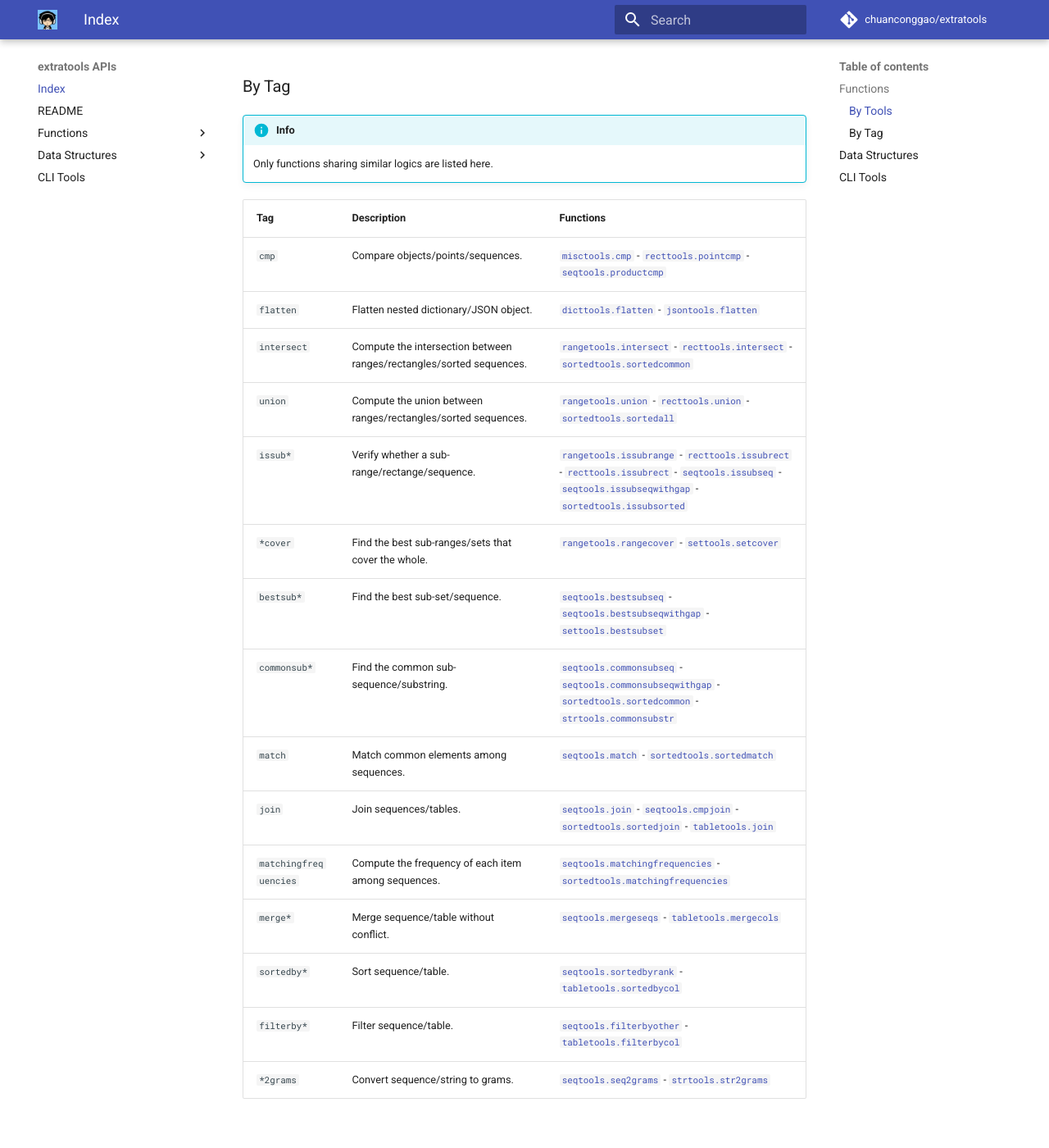
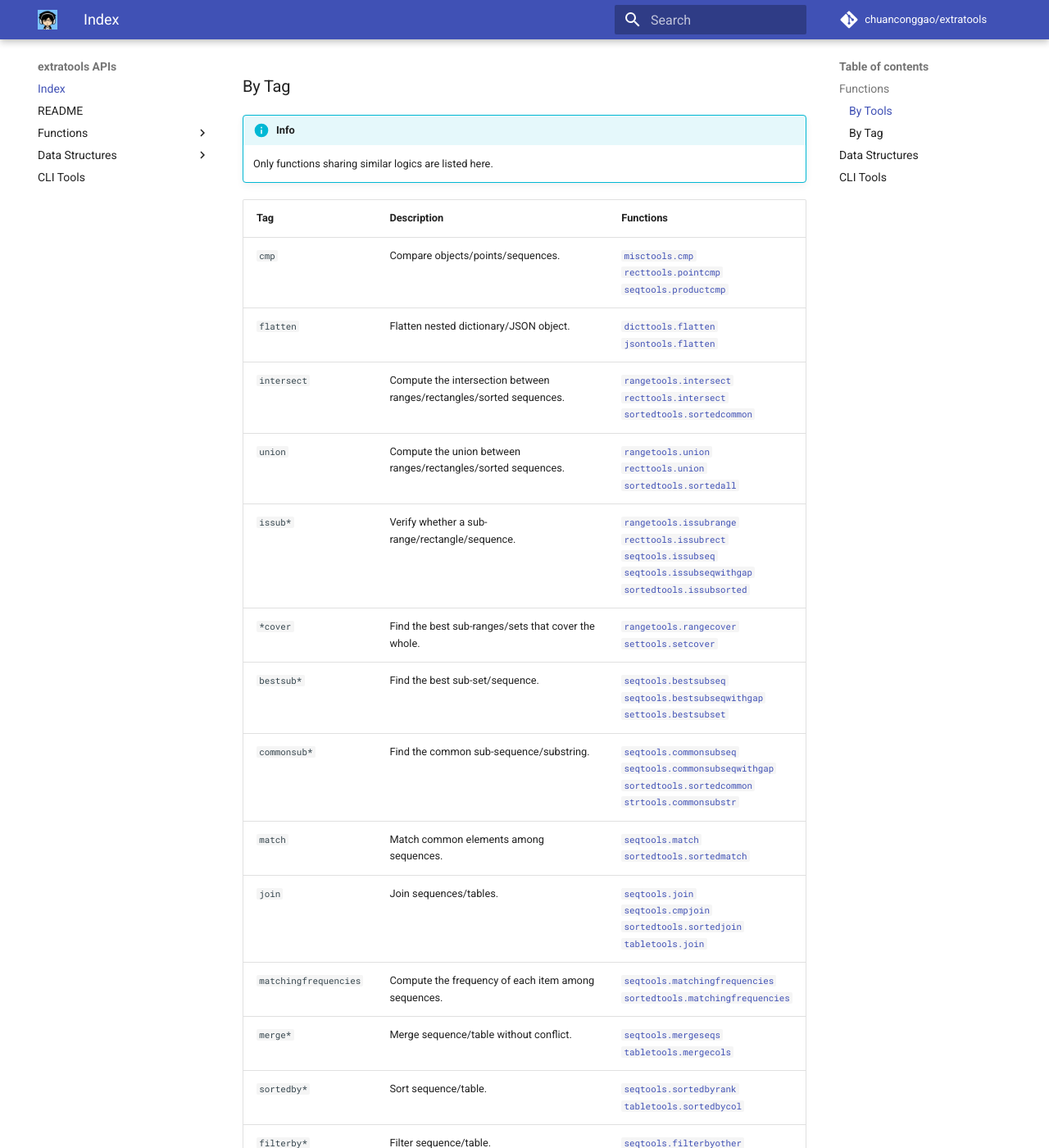
Before and after one commit to chuanconggao/extratools, an MkDocs documentation site: the page built from docs/index.md, in a window 1280 px wide and 1400 px high, scrolled down 1149 px. Shown: the whole window at 82% size. Built offline with MkDocs 1.6.1 and Material for MkDocs 9.7.7, drawn with Linux system fonts in a browser that asks for light colours; comment, search, counter and statistics services are not loaded; old or Windows-style settings are respelled for this version of MkDocs.

Commit message:
Improve index of docs

```diff
--- /dev/null
+++ b/docs/extra.css
@@ -0,0 +1,3 @@
+code {
+    word-break: normal !important;
+}
--- a/docs/index.md
+++ b/docs/index.md
@@ -32,21 +32,21 @@ Tools                                  | # Functions | Description
 
 Tag                   | Description                                                          | Functions
 ----                  | ----                                                                 | ----
-`cmp`                 | Compare objects/points/sequences.                                    | [`misctools.cmp`](functions/misctools#cmp) - [`recttools.pointcmp`](functions/recttools#pointcmp) - [`seqtools.productcmp`](functions/seqtools#productcmp)
-`flatten`             | Flatten nested dictionary/JSON object.                               | [`dicttools.flatten`](functions/dicttools#flatten) - [`jsontools.flatten`](functions/jsontools#flatten)
-`intersect`           | Compute the intersection between ranges/rectangles/sorted sequences. | [`rangetools.intersect`](functions/rangetools#intersect) - [`recttools.intersect`](functions/recttools#intersect) - [`sortedtools.sortedcommon`](functions/sortedtools#sortedcommon)
-`union`               | Compute the union between ranges/rectangles/sorted sequences.        | [`rangetools.union`](functions/rangetools#union) - [`recttools.union`](functions/recttools#union) - [`sortedtools.sortedall`](functions/sortedtools#sortedall)
-`issub*`              | Verify whether a sub-range/rectange/sequence.                        | [`rangetools.issubrange`](functions/rangetools#issubrange) - [`recttools.issubrect`](functions/recttools#issubrect) - [`recttools.issubrect`](functions/recttools#issubrect) - [`seqtools.issubseq`](functions/seqtools/seqwithoutgap#issubseq) - [`seqtools.issubseqwithgap`](functions/seqtools/seqwithgap#issubseqwithgap) - [`sortedtools.issubsorted`](functions/sortedtools#issubsorted)
-`*cover`              | Find the best sub-ranges/sets that cover the whole.                  | [`rangetools.rangecover`](functions/rangetools#rangecover) - [`settools.setcover`](functions/settools#setcover)
-`bestsub*`            | Find the best sub-set/sequence.                                      | [`seqtools.bestsubseq`](functions/seqtools#bestsubseq) - [`seqtools.bestsubseqwithgap`](functions/seqtools#bestsubseqwithgap) - [`settools.bestsubset`](functions/settools#bestsubset)
-`commonsub*`          | Find the common sub-sequence/substring.                              | [`seqtools.commonsubseq`](functions/seqtools/seqwithoutgap#commonsubseq) - [`seqtools.commonsubseqwithgap`](functions/seqtools/seqwithgap#commonsubseqwithgap) - [`sortedtools.sortedcommon`](functions/sortedtools#sortedcommon) - [`strtools.commonsubstr`](functions/strtools#commonsubstr)
-`match`               | Match common elements among sequences.                               | [`seqtools.match`](functions/seqtools#match) - [`sortedtools.sortedmatch`](functions/sortedtools#sortedmatch)
-`join`                | Join sequences/tables.                                               | [`seqtools.join`](functions/seqtools#join) - [`seqtools.cmpjoin`](functions/seqtools#cmpjoin) - [`sortedtools.sortedjoin`](functions/sortedtools#sortedjoin) - [`tabletools.join`](functions/tabletools#join)
-`matchingfrequencies` | Compute the frequency of each item among sequences.                  | [`seqtools.matchingfrequencies`](functions/seqtools#matchingfrequencies) - [`sortedtools.matchingfrequencies`](functions/sortedtools#matchingfrequencies)
-`merge*`              | Merge sequence/table without conflict.                               | [`seqtools.mergeseqs`](functions/seqtools#mergeseqs) - [`tabletools.mergecols`](functions/tabletools#mergecols)
-`sortedby*`           | Sort sequence/table.                                                 | [`seqtools.sortedbyrank`](functions/seqtools#sortedbyrank) - [`tabletools.sortedbycol`](functions/tabletools#sortedbycol)
-`filterby*`           | Filter sequence/table.                                               | [`seqtools.filterbyother`](functions/seqtools#filterbyother) - [`tabletools.filterbycol`](functions/tabletools#filterbycol)
-`*2grams`             | Convert sequence/string to grams.                                    | [`seqtools.seq2grams`](functions/seqtools#seq2grams) - [`strtools.str2grams`](functions/strtools#str2grams)
+`cmp`                 | Compare objects/points/sequences.                                    | [`misctools.cmp`](functions/misctools#cmp) <br/> [`recttools.pointcmp`](functions/recttools#pointcmp) <br/> [`seqtools.productcmp`](functions/seqtools#productcmp)
+`flatten`             | Flatten nested dictionary/JSON object.                               | [`dicttools.flatten`](functions/dicttools#flatten) <br/> [`jsontools.flatten`](functions/jsontools#flatten)
+`intersect`           | Compute the intersection between ranges/rectangles/sorted sequences. | [`rangetools.intersect`](functions/rangetools#intersect) <br/> [`recttools.intersect`](functions/recttools#intersect) <br/> [`sortedtools.sortedcommon`](functions/sortedtools#sortedcommon)
+`union`               | Compute the union between ranges/rectangles/sorted sequences.        | [`rangetools.union`](functions/rangetools#union) <br/> [`recttools.union`](functions/recttools#union) <br/> [`sortedtools.sortedall`](functions/sortedtools#sortedall)
+`issub*`              | Verify whether a sub-range/rectangle/sequence.                        | [`rangetools.issubrange`](functions/rangetools#issubrange) <br/> [`recttools.issubrect`](functions/recttools#issubrect) <br/> [`seqtools.issubseq`](functions/seqtools/seqwithoutgap#issubseq) <br/> [`seqtools.issubseqwithgap`](functions/seqtools/seqwithgap#issubseqwithgap) <br/> [`sortedtools.issubsorted`](functions/sortedtools#issubsorted)
+`*cover`              | Find the best sub-ranges/sets that cover the whole.                  | [`rangetools.rangecover`](functions/rangetools#rangecover) <br/> [`settools.setcover`](functions/settools#setcover)
+`bestsub*`            | Find the best sub-set/sequence.                                      | [`seqtools.bestsubseq`](functions/seqtools#bestsubseq) <br/> [`seqtools.bestsubseqwithgap`](functions/seqtools#bestsubseqwithgap) <br/> [`settools.bestsubset`](functions/settools#bestsubset)
+`commonsub*`          | Find the common sub-sequence/substring.                              | [`seqtools.commonsubseq`](functions/seqtools/seqwithoutgap#commonsubseq) <br/> [`seqtools.commonsubseqwithgap`](functions/seqtools/seqwithgap#commonsubseqwithgap) <br/> [`sortedtools.sortedcommon`](functions/sortedtools#sortedcommon) <br/> [`strtools.commonsubstr`](functions/strtools#commonsubstr)
+`match`               | Match common elements among sequences.                               | [`seqtools.match`](functions/seqtools#match) <br/> [`sortedtools.sortedmatch`](functions/sortedtools#sortedmatch)
+`join`                | Join sequences/tables.                                               | [`seqtools.join`](functions/seqtools#join) <br/> [`seqtools.cmpjoin`](functions/seqtools#cmpjoin) <br/> [`sortedtools.sortedjoin`](functions/sortedtools#sortedjoin) <br/> [`tabletools.join`](functions/tabletools#join)
+`matchingfrequencies` | Compute the frequency of each item among sequences.                  | [`seqtools.matchingfrequencies`](functions/seqtools#matchingfrequencies) <br/> [`sortedtools.matchingfrequencies`](functions/sortedtools#matchingfrequencies)
+`merge*`              | Merge sequence/table without conflict.                               | [`seqtools.mergeseqs`](functions/seqtools#mergeseqs) <br/> [`tabletools.mergecols`](functions/tabletools#mergecols)
+`sortedby*`           | Sort sequence/table.                                                 | [`seqtools.sortedbyrank`](functions/seqtools#sortedbyrank) <br/> [`tabletools.sortedbycol`](functions/tabletools#sortedbycol)
+`filterby*`           | Filter sequence/table.                                               | [`seqtools.filterbyother`](functions/seqtools#filterbyother) <br/> [`tabletools.filterbycol`](functions/tabletools#filterbycol)
+`*2grams`             | Convert sequence/string to grams.                                    | [`seqtools.seq2grams`](functions/seqtools#seq2grams) <br/> [`strtools.str2grams`](functions/strtools#str2grams)
 
 ## Data Structures
 
--- a/mkdocs.yml
+++ b/mkdocs.yml
@@ -32,7 +32,11 @@ markdown_extensions:
     - toc:
         permalink: true
 
-extra_javascript: ["https://cdn.mathjax.org/mathjax/latest/MathJax.js?config=TeX-AMS_HTML"]
+extra_css:
+    - "extra.css"
+
+extra_javascript:
+    - "https://cdn.mathjax.org/mathjax/latest/MathJax.js?config=TeX-AMS_HTML"
 
 google_analytics: ["UA-119119396-1", "www.chuancong.site"]
 
```
Also changed, not shown: docs/functions/seqtools/seqwithgap.md (line endings or trailing spaces).
